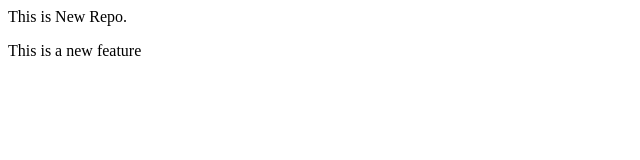
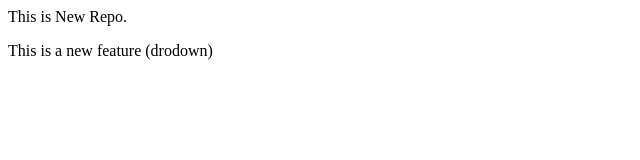
Before and after one commit to bharadwajpatnala/localrepo, a plain HTML site: page index.html in a window 1280 px wide. Shown: the full height of the page, 0-640 px from the left. Drawn offline with Linux system fonts and the light colour scheme.

```diff
--- a/index.html
+++ b/index.html
@@ -1,2 +1,2 @@
 <p>This is New Repo.</p>
-<p>This is a new feature</p>
+<p>This is a new feature (drodown)</p>
```
